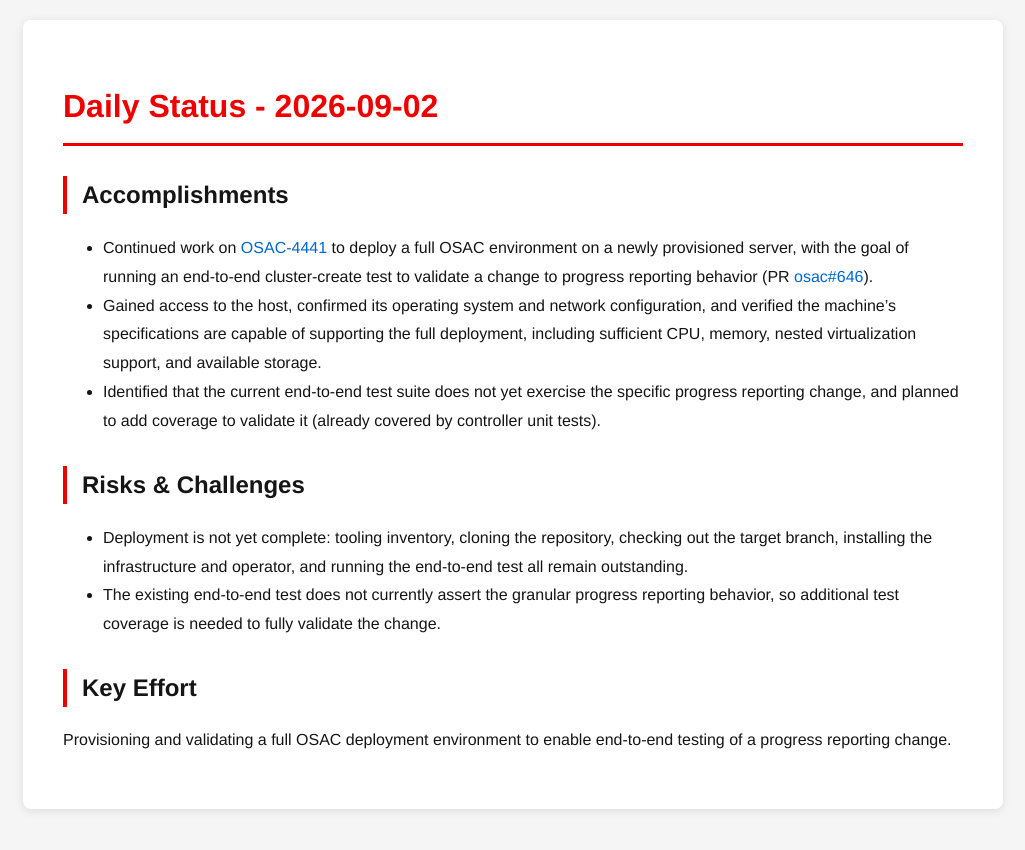
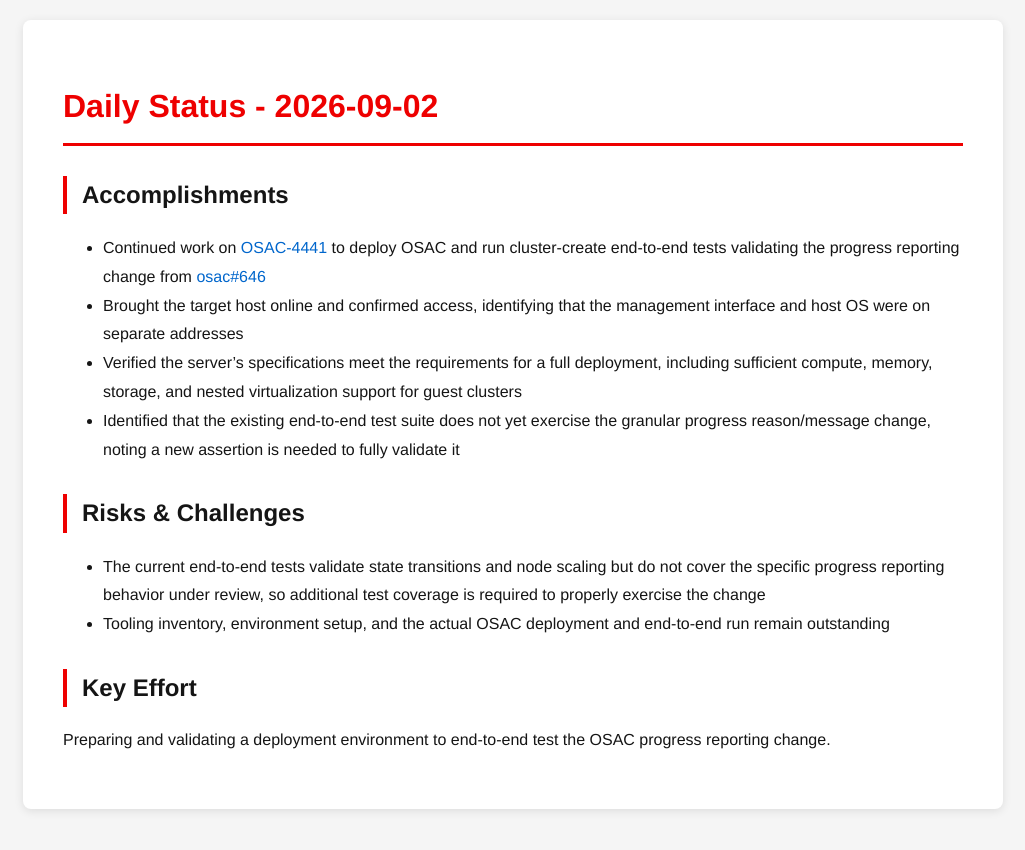
Before and after one commit to tzvatot/daily-status, a Jekyll site: the page built from 2026-09-02.md, in a window 1280 px wide. Shown: the top 850 px of the page, without its empty margins (127-1152 px from the left). Built offline with Jekyll 4.4.1, drawn with Linux system fonts in a browser that asks for light colours.

Commit message:
Daily status update - 2026-09-02

```diff
--- a/2026-09-02.md
+++ b/2026-09-02.md
@@ -7,13 +7,14 @@ date: 2026-09-02
 # Daily Status - 2026-09-02
 
 ## Accomplishments
-- Continued work on [OSAC-4441](https://redhat.atlassian.net/browse/OSAC-4441) to deploy a full OSAC environment on a newly provisioned server, with the goal of running an end-to-end cluster-create test to validate a change to progress reporting behavior (PR [osac#646](https://github.com/osac-project/osac/pull/646)).
-- Gained access to the host, confirmed its operating system and network configuration, and verified the machine's specifications are capable of supporting the full deployment, including sufficient CPU, memory, nested virtualization support, and available storage.
-- Identified that the current end-to-end test suite does not yet exercise the specific progress reporting change, and planned to add coverage to validate it (already covered by controller unit tests).
+- Continued work on [OSAC-4441](https://redhat.atlassian.net/browse/OSAC-4441) to deploy OSAC and run cluster-create end-to-end tests validating the progress reporting change from [osac#646](https://github.com/osac-project/osac/pull/646)
+- Brought the target host online and confirmed access, identifying that the management interface and host OS were on separate addresses
+- Verified the server's specifications meet the requirements for a full deployment, including sufficient compute, memory, storage, and nested virtualization support for guest clusters
+- Identified that the existing end-to-end test suite does not yet exercise the granular progress reason/message change, noting a new assertion is needed to fully validate it
 
 ## Risks & Challenges
-- Deployment is not yet complete: tooling inventory, cloning the repository, checking out the target branch, installing the infrastructure and operator, and running the end-to-end test all remain outstanding.
-- The existing end-to-end test does not currently assert the granular progress reporting behavior, so additional test coverage is needed to fully validate the change.
+- The current end-to-end tests validate state transitions and node scaling but do not cover the specific progress reporting behavior under review, so additional test coverage is required to properly exercise the change
+- Tooling inventory, environment setup, and the actual OSAC deployment and end-to-end run remain outstanding
 
 ## Key Effort
-Provisioning and validating a full OSAC deployment environment to enable end-to-end testing of a progress reporting change.
+Preparing and validating a deployment environment to end-to-end test the OSAC progress reporting change.
```
